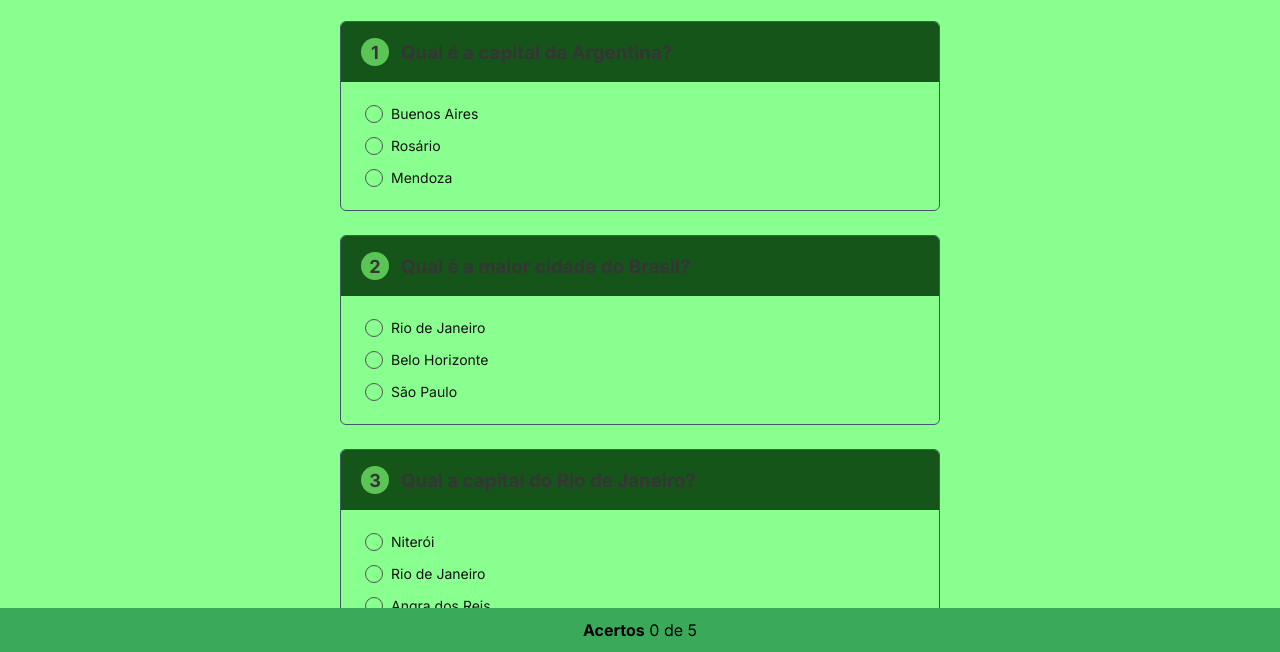
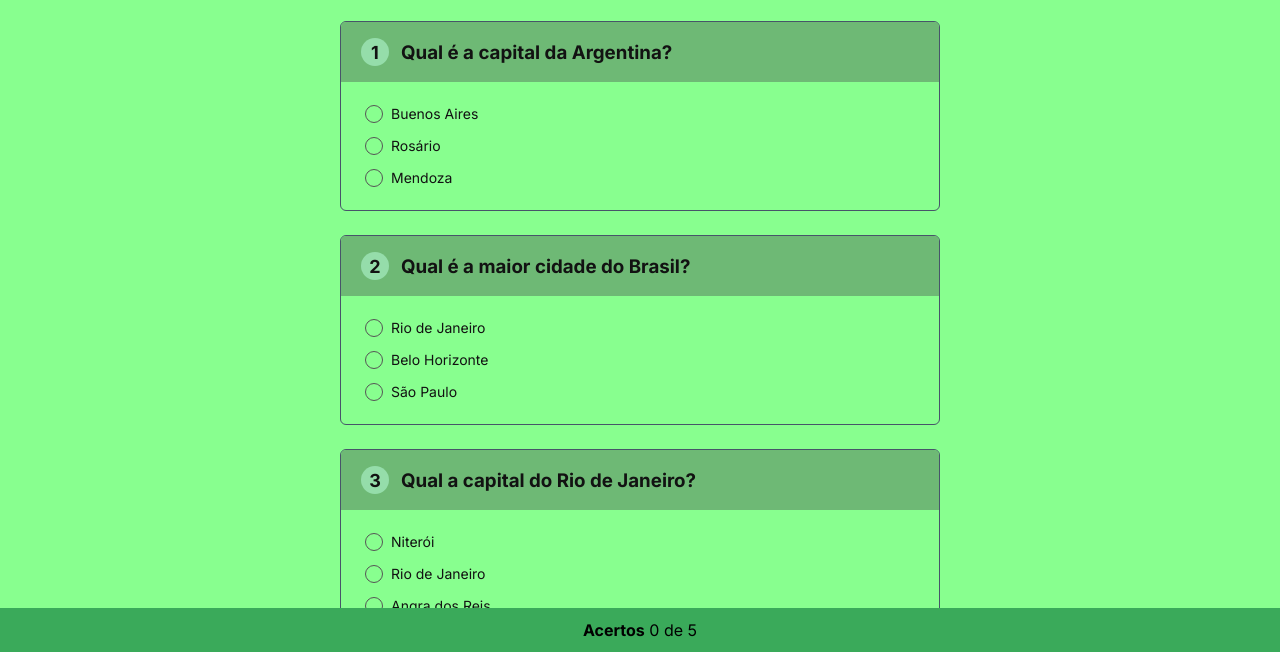
Before and after one commit to Azildo97/NLW-Experts, a plain HTML site: page index.html in a window 1280 px wide. Shown: the part 148-800 px from the top of the page. Drawn offline with Linux system fonts and the light colour scheme.

Commit message:
Update style.css
Atualização de Cores

```diff
--- a/style.css
+++ b/style.css
@@ -50,20 +50,20 @@ header h1 {
 
 .quiz-item h3 {
   padding: 16px 20px;
-  color: #353535;
+  color: #121212;
 
   display: flex;
   align-items: center;
   gap: 12px;
 
-  background-color: #15551a;
+  background-color: #6eb975;
 }
 
 .quiz-item h3:before {
   counter-increment: quiz-item;
   content: counter(quiz-item);
 
-  background-color: #5ac555;
+  background-color: #95ddaa;
   width: 28px;
   height: 28px;
   font-size: 18px;
```
